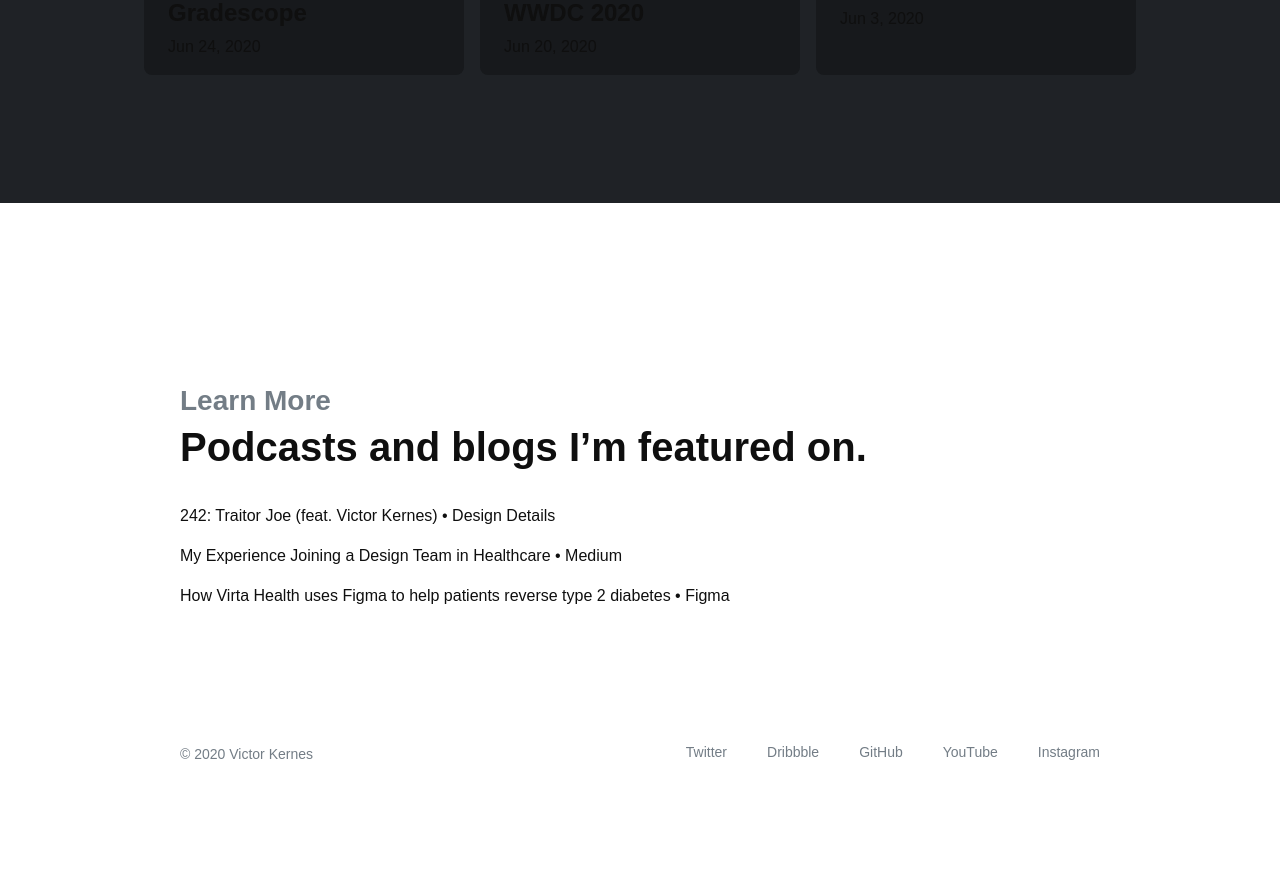
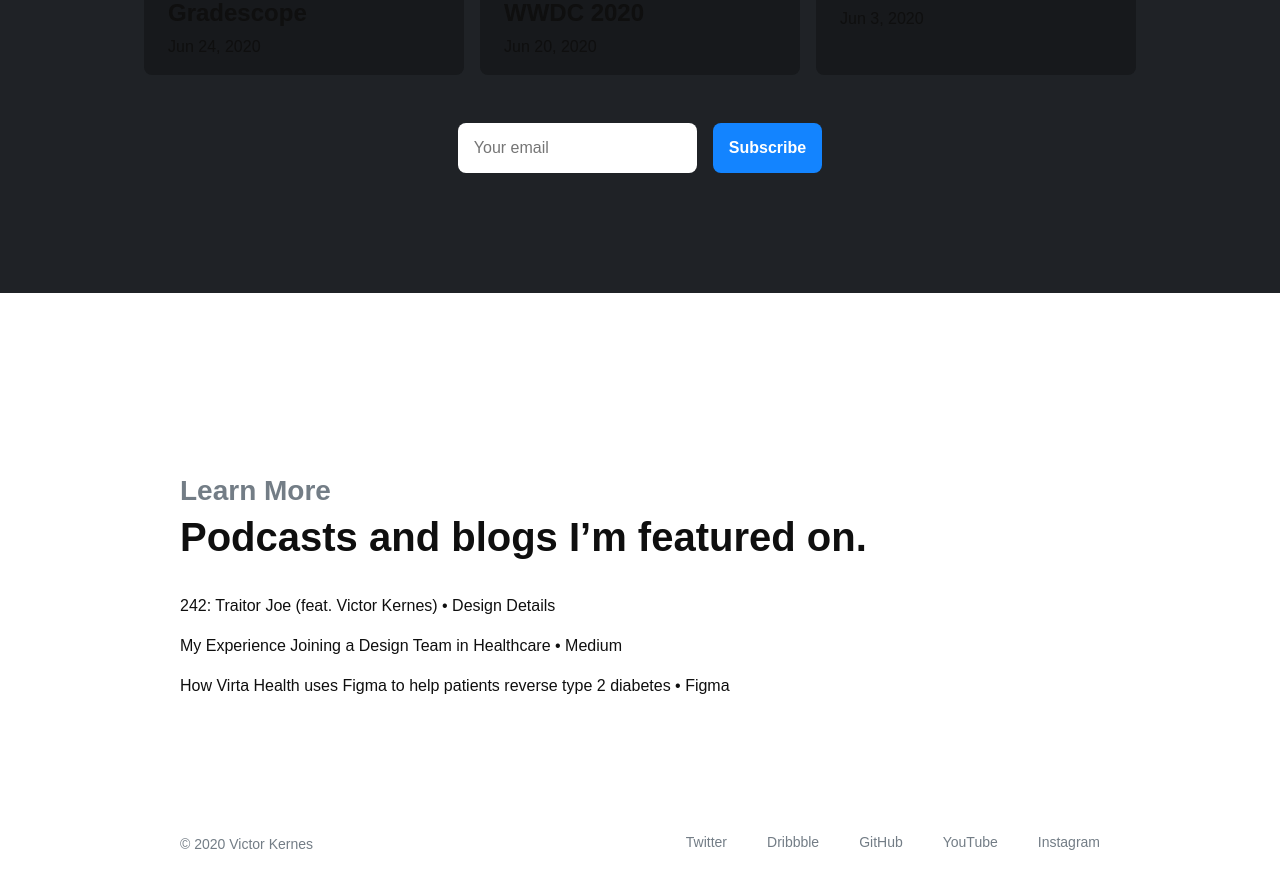
Before and after one commit to victorkernes/victor-kernes-next, a Next.js app: page / in a window 1280 px wide. Shown: the part 1600-2489 px from the top of the page. Built offline with nearby package versions, Linux system fonts and the light colour scheme.

Commit message:
Subscribe to blog

```diff
--- a/pages/index.js
+++ b/pages/index.js
@@ -65,6 +65,33 @@ export default () => (
             </li>
           </a>
         </ul>
+        <form
+          className={"SubscribeForm"}
+          action="https://tinyletter.com/victorkernes"
+          method="post"
+          target="popupwindow"
+          onsubmit="window.open('https://tinyletter.com/victorkernes', 'popupwindow');return true"
+        >
+          <div className={"SubscribeFormContainer"}>
+            <p>
+              <input
+                className={"SubscribeInput"}
+                type="text"
+                placeholder="Your email"
+                name="email"
+                id="tlemail"
+              />
+            </p>
+            <input type="hidden" value="1" name="embed" />
+            <button
+              className={"SubscribeButton"}
+              type="submit"
+              value="Subscribe"
+            >
+              Subscribe
+            </button>
+          </div>
+        </form>
       </div>
     </section>
     <section className={"FeaturedContainer"}>
--- a/pages/styles.css
+++ b/pages/styles.css
@@ -206,6 +206,27 @@ p {
 .ArticleTitle {
   padding-bottom: 8px;
 }
+.SubscribeForm {
+  display: flex;
+  margin-top: 40px;
+}
+.SubscribeFormContainer {
+  display: flex;
+  margin: 0 auto;
+}
+.SubscribeInput {
+  background: #fff;
+  padding: 16px;
+  border-radius: 8px;
+  border: none;
+  margin-right: 16px;
+  font-size: 16px;
+}
+.SubscribeButton {
+  font-size: 16px;
+  padding: 16px;
+  background: #1384ff;
+}
 .FeaturedContainer h1 {
   padding-bottom: 32px;
 }
@@ -290,6 +311,17 @@ p {
   .Article {
     width: 100%;
   }
+  .SubscribeFormContainer {
+    flex-direction: column;
+  }
+  .SubscribeInput {
+    width: 100%;
+    margin-right: 0;
+    margin-bottom: 16px;
+  }
+  .SubscribeButton {
+    width: 100%;
+  }
 }
 @keyframes fadein {
   from {
```
